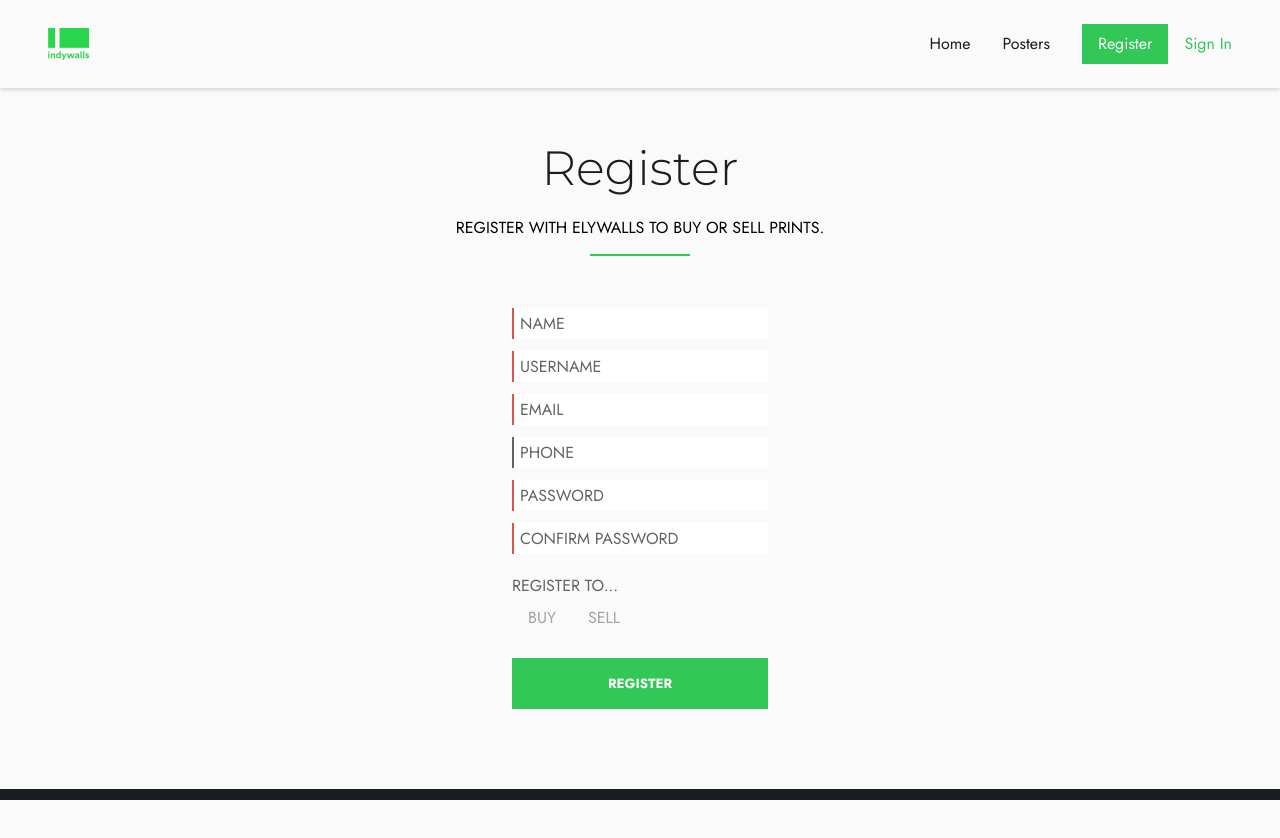
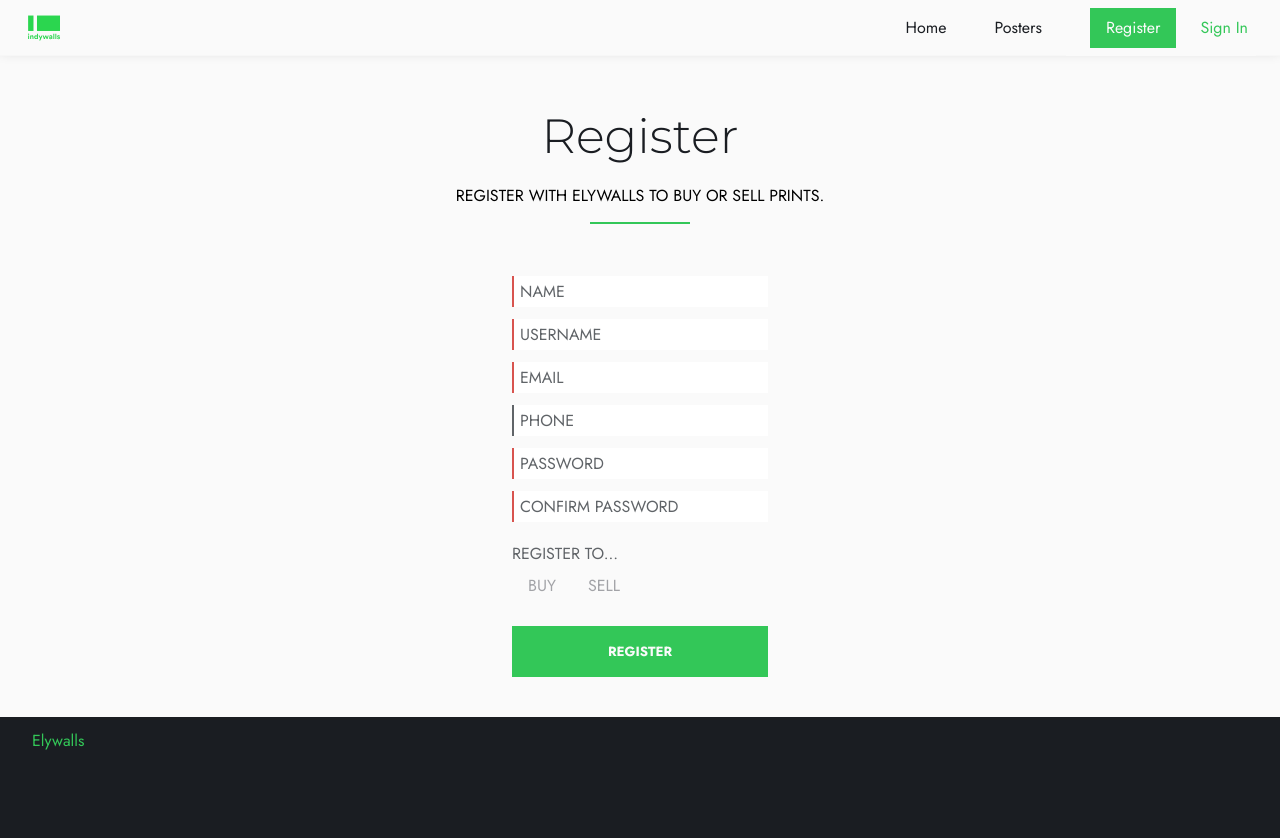
Before and after one commit to saakethtypes/elywalls, a React (Create React App) app in the folder elyreacts/: page /register in a window 1280 px wide. Shown: the top 838 px of the page. Before the commit the page ends 800 px from the top, so only its background shows below. Built offline with nearby package versions, Linux system fonts and the light colour scheme.

Commit message:
feat: integrate sam-cross/css-only-responsive-header

```diff
--- a/elyreacts/src/App.scss
+++ b/elyreacts/src/App.scss
@@ -3,32 +3,11 @@
 html {
     font-family: "Jost", "Montserrat", "Roboto", sans-serif;
     font-size: 16px;
+
+    overflow-x: hidden;
 }
 body {
-    overflow: hidden;
-
     background-color: $color_white;
-}
-#root {
-    & > .App {
-        display: grid;
-        grid-template-rows: repeat(3, minmax(min-content, max-content));
-
-        height: 100vh;
-        overflow-y: auto;
-
-        & > header {
-            grid-row: 1 / 2;
-        }
-        & > div {
-            grid-row: 2 / 3;
-
-            height: 100%;
-        }
-        & > footer {
-            grid-row: 3 / 4;
-        }
-    }
 }
 
 * {
@@ -38,6 +17,8 @@ body {
 p > a,
 span > a,
 a {
+    display: inline-block;
+
     color: $color_link;
     text-decoration: none;
 
@@ -141,7 +122,6 @@ em {
         transition: $transition_time_anim;
     }
 
-    // todo: always show on displays larger than tablet width!
     &:hover {
         & > span {
             // padding: 0.25rem 1.5rem; // todo: fix page jump
@@ -156,8 +136,7 @@ em {
     }
 }
 
-ul {
-    &.style-none {
+ul.style-none {
     list-style-type: none;
 
     li {
@@ -165,7 +144,7 @@ ul {
     }
 }
 
-    &.tiled-list {
+ul.tiled-list {
     display: flex;
     flex-direction: row;
     flex-wrap: wrap;
@@ -195,20 +174,6 @@ ul {
         &.active > * {
             color: $color_white;
             background: $color_indywalls_primary;
-            }
-        }
-    }
-}
-
-nav {
-    a {
-        margin: 0 0.5rem;
-        padding: 1rem 0.5rem;
-
-        color: $color_black;
-
-        &:hover {
-            color: $color_indywalls_primary;
         }
     }
 }
--- a/elyreacts/src/components/Header.js
+++ b/elyreacts/src/components/Header.js
@@ -1,113 +1,94 @@
-import React, { useEffect, useContext, useState } from "react";
-import { useHistory, Link } from "react-router-dom";
-import { GlobalContext } from "../context/GlobalState";
+import React, {useEffect, useContext, useState, useLayoutEffect} from "react";
+import {useHistory, Link} from "react-router-dom";
+import {GlobalContext} from "../context/GlobalState";
 import auth from "../auth";
 
 import LinkButton from './LinkButton';
 
-// @ts-ignore
-import INDYWALLS_LOGO from '../assets/images/Logo.svg';
+// @ts-ignore // todo: Add type defs for SVG, SCSS files
+import LOGO from '../assets/images/Logo.svg';
 
 // @ts-ignore
 import cn from './styles/Header.module.scss';
 
-// todo: Try to tidy opening/closing of menu
-
 export default () => {
-  const [isHeaderOpen, setIsHeaderOpen] = useState(false);
-
-  const closeMenu = () => {
-    const menuEl = document.getElementById(cn.menuContainer);
-    if (!menuEl) return;
-
-    setIsHeaderOpen(false);
-
-    menuEl.style.opacity = '0';
-    menuEl.style.width = '50vw';
-    menuEl.style.left = '-100%';
-  };
-  const openMenu = () => {
-    const menuEl = document.getElementById(cn.menuContainer);
-    if (!menuEl) return;
-
-    setIsHeaderOpen(true);
-
-    menuEl.style.opacity = '1';
-    menuEl.style.width = '100vw';
-    menuEl.style.left = '0';
-  };
-
-  const handleHamburgerClick = () => {
-    if (isHeaderOpen) closeMenu();
-    else openMenu();
-  };
-
     const history = useHistory();
+    const [menuOpen, setMenuOpen] = useState(false);
 
     const {
-    log_status: userLoggedIn,
-    logout,
-    user,
-    persistLog
+        logout: logoutFn,
+        user
     } = useContext(GlobalContext);
 
     const handleLogout = (e) => {
-    closeMenu();
+        e.preventDefault();
 
-    logout();
+        logoutFn();
         auth.logout(() => {
             history.push("/");
         });
     };
 
+    useLayoutEffect(() => {
+        document.querySelectorAll('header .container .menu a').forEach((link) => {
+            link.addEventListener('click', (e) => setMenuOpen(false));
+        });
+    });
+
     return (
-    <header className={cn.container}>
-      <div className={cn.content}>
-        <Link onClick={closeMenu} to="/">
-          <img src={INDYWALLS_LOGO} alt="INDYWALLS" />
+        <header className={cn.wrapper}>
+            <div className={cn.container}>
+                <Link to="/" className={cn.logo}>
+                    <img
+                        src={LOGO}
+                        alt="Elywalls" />
                 </Link>
 
-        <nav className={cn.mainNav}>
-          <Link onClick={closeMenu} to="/">Home</Link>
-          <Link onClick={closeMenu} to="/posters">Posters</Link>
+                <input
+                    type="checkbox"
+                    checked={menuOpen}
+                    onClick={e => setMenuOpen(!menuOpen)}
+                    className={cn.hamburgerButton}
+                    id="Header_IHamburgerButton" />
+                <label htmlFor="Header_IHamburgerButton">
+                    <div></div>
+                </label>
 
-          {user && user.user_type === "buyer" && <Link onClick={closeMenu} to="/admires">Admires</Link>}
-          {user && user.user_type === "buyer" && <Link onClick={closeMenu} to="/cart">Cart</Link>}
+                <div className={cn.menu}>
+                    <nav>
+                        <ul>
+                            <li><Link to="/">Home</Link></li>
+                            <li><Link to="/posters">Posters</Link></li>
 
-          {/* Artist account shouldn't have cart should it? Why would it need a cart? */}
-          {user && user.user_type === "artist" && <Link onClick={closeMenu} to="/admires">Admires</Link>}
-          {user && user.user_type === "artist" && <Link onClick={closeMenu} to="/cart">Cart</Link>}
-          {user && user.user_type === "artist" && <Link onClick={closeMenu} to={`/profile/${user.username}`}>Profile</Link>}
+                            {user && <>
+                                <li><Link to="/admires">Admires</Link></li>
+                                <li><Link to="/cart">Cart</Link></li>
+                            </>}
+
+                            {user && user.user_type === "artist" &&
+                                <li><Link to={`/profile/${user.username}`}>My Profile</Link></li>}
+                        </ul>
                     </nav>
 
-        <div className={cn.accountNav}>
-          {user && user.user_type === "artist" && <LinkButton primary onClick={closeMenu} to="/publish-poster">New Poster</LinkButton>}
+                    <div className={cn.buttons}>
+                        {!user && <>
+                            <LinkButton primary to="/register">Register</LinkButton>
+                            <div className={cn.account}>
+                                <Link to="/login">Sign In</Link>
+                            </div>
+                        </>}
 
-          {!user &&
-            <div className={cn.buttonRegister__container}>
-              <LinkButton className={cn.buttonRegister} primary onClick={closeMenu} to="/register">Register</LinkButton>
+                        {user && user.user_type === "artist" && <>
+                            <LinkButton primary to="/publish-poster">Publish</LinkButton>
+                        </>}
 
-              <div className={cn.buttonRegister__dropdown}>
-                <span>or</span>
-                <Link onClick={closeMenu} to="/register?type=artist">
-                  Register as Artist
-                </Link>
+                        {user && <div className={cn.account}>
+                            <Link to="/account">Account</Link>
+                            <Link to="/" onClick={handleLogout}>Sign Out</Link>
+                        </div>}
                     </div>
-            </div>}
-          {!user && <Link onClick={closeMenu} to="/login">Sign In</Link>}
-
-          {user && <LinkButton primary onClick={closeMenu} to="/account">Account</LinkButton>}
-          {user && <Link onClick={handleLogout} to="/">Sign Out</Link>}
                 </div>
             </div>
         </header>
     );
 };
-
-// {user && user.user_type === "buyer" && <Link to="/admires">Admires</Link>}
-//             {user && user.user_type === "buyer" && <Link to="/cart">Cart</Link>}
-
-//             {user && user.user_type === "artist" && <Link to="/admires">Admires</Link>}
-//             {user && user.user_type === "artist" && <Link to="/cart">Cart</Link>}
-//             {user && user.user_type === "artist" && <Link to="/account?view=published">Published</Link>}
-//             {user && user.user_type === "artist" && <LinkButton to="/publish-poster">New Poster</LinkButton>}
--- a/elyreacts/src/components/styles/Header.module.scss
+++ b/elyreacts/src/components/styles/Header.module.scss
@@ -1,201 +1,331 @@
-@import "../../variables.scss";
+@import "../../variables.scss";// Variables
 
-.container {
+$breakpoint_tablet: $media_width_tablet;
+$breakpoint_desktop: $max-width_content;
+$max_header_width: $media_width_retina;
+
+$header_height: 3.5rem;
+
+$color_background: $color_white;
+$color_background_alt: darken($color_white, 1);
+$color_text: $color_black;
+$color_text_alt: $color_indywalls_primary;
+$color_border: darken($color_white, 1);
+
+$transition_link: $transition_time_link ease-in-out;
+$transition_anim: $transition_time_anim ease-in-out;
+
+header.wrapper {
     position: sticky;
     z-index: 99998;
     top: 0;
-    left: 0;
+
+    height: $header_height;
     width: 100%;
 
-    background-color: $color_white;
+    background: $color_background;
 
-    box-shadow: 0 2px 4px rgba(0, 0, 0, 0.15);
+    box-shadow: 0 -4px 12px rgba(0,0,0,0.15);
+
+    & * {
+        box-sizing: content-box;
+    }
 }
+header.wrapper .container {
+    position: absolute;
+    box-sizing: border-box;
+    top: 0;
+    left: 0;
 
-.content {
-    display: grid;
-    grid-template-columns: max-content 1fr max-content;
-    grid-template-rows: 1fr 1fr;
+    display: flex;
+    flex-direction: row;
+    align-items: center;
+    justify-content: space-between;
 
     width: 100%;
-    max-width: $max-width_content;
+    max-width: $max_header_width;
+
+    padding: 0 1.5rem;
 
     margin: 0 auto;
+    border-bottom: 1px solid $color_border;
 
-    /* Grid assignments */
+    & > .logo {
+        & > img {
+            height: 3rem;
+            width: 2rem;
+            padding: 0.25rem;
 
-    & > a {
-        grid-area: 1/1/2/2;
-    }
-
-    & > .accountNav {
-        grid-area: 1/3/2/4;
-    }
-
-    & > .mainNav {
-        grid-area: 2/1/3/4;
-    }
-}
-
-// Logo
-.content > a {
-    display: flex;
-    align-items: center;
-    justify-content: center;
-
-    padding: 0.75rem 1rem;
-
-    & > img {
-        height: 2rem;
-    }
-}
-
-.mainNav {
-    display: flex;
-    align-items: stretch;
-    justify-content: stretch;
-
-    height: 100%;
-    width: 100%;
-
-    & > * {
-        display: flex;
-        align-items: center;
-        justify-content: center;
-
-        width: 100%;
-        margin: 0;
-        padding: 0.5rem 1rem;
-
-        color: $color_black;
-        text-align: center;
-
-        &:hover {
-            color: $color_indywalls_primary_light;
+            pointer-events: none;
         }
     }
 }
 
-.accountNav {
-    display: flex;
-    align-items: center;
-    padding: 0.5rem 1rem;
+// Hamburger styles
+input.hamburgerButton {
+    display: none; // Hide checkbox
 
-    & > *:nth-child(1n + 2) {
-        margin-left: 1rem;
-    }
+    & ~ label {
+        position: relative;
+        padding: 0.25rem;
 
-    & .buttonRegister__dropdown {
-        display: none;
+        width: 1.5rem;
+        height: 1.25rem;
+
+        & > div,
+        & > div::before,
+        & > div::after {
+            content: "";
+            position: absolute;
+            top: 0.825rem;
+
+            height: 0.125rem;
+            width: 1.5rem;
+
+            opacity: 1;
+
+            background: $color_text;
+
+            transition: $transition_link;
+        }
+        & > div::before {
+            top: -0.5rem;
+        }
+        & > div::after {
+            top: 0.5rem;
+        }
     }
 }
 
-@media only screen and (min-width: $media_width_tablet) {
-    .content {
-        display: grid;
-        grid-template-columns: max-content minmax(0, auto) max-content max-content;
-        grid-template-rows: 1fr;
-
-        width: 100%;
-        max-width: $max-width_content;
-
-        margin: 0 auto;
-        padding: 1rem 2rem;
-
-        /* Grid assignments */
-
-        & > a {
-            grid-area: 1/1/2/2;
+// Menu OPEN styles
+header.wrapper .container .hamburgerButton:checked {
+    & ~ label {
+        & > div {
+            width: 0;
+            background: transparentize($color_text, 1);
         }
-
-        & > .accountNav {
-            grid-area: 1/4/2/5;
+        & > div::before {
+            transform: rotateZ(45deg);
+            top: -0rem;
         }
-
-        & > .mainNav {
-            grid-area: 1/3/2/4;
+        & > div::after {
+            transform: rotateZ(-45deg);
+            top: -0rem;
         }
     }
 
-    .buttonRegister:hover + .buttonRegister__dropdown,
-    .buttonRegister__dropdown:hover {
-        display: block;
+    & ~ .menu {
+        left: 0;
+    }
+}
+
+// Default menu styles
+// Menu CLOSED styles
+header.wrapper .container .menu {
+    position: absolute;
+    z-index: -1;
+    top: $header_height;
+    left: calc(-100vw - 3rem); // VP + padding
+
+    display: grid;
+    grid-template-columns: 1fr;
+    grid-template-rows: repeat(2, max-content);
+
+    width: 100%;
+
+    background: $color_background;
+
+    transition: $transition_anim;
+
+    &::after {
+        content: "";
+        position: absolute;
+        z-index: -1;
+
+        height: 100vh;
+        width: 100vw;
+
+        background: $color_background;
+
+        transition: $transition_anim;
     }
 
-    .buttonRegister__container {
-        position: relative;
+    nav {
+        grid-area: auto; // Unset from other layouts
     }
 
-    .buttonRegister__dropdown {
-        display: none;
-        // visibility: hidden;
+    nav ul {
+        display: flex;
+        flex-direction: column;
 
-        position: absolute;
-        z-index: 998;
-        top: 100%;
-        left: 50%;
-        transform: translateX(-50%);
-        overflow: hidden;
+        & > li {
+            height: auto;
+            margin: auto 0;
+        }
+        & > li > a {
+            box-sizing: border-box;
+            width: 100%;
+            padding: 1rem 1.5rem;
 
-        width: max-content;
+            text-align: left;
+            color: $color_text;
 
-        padding: 2.5em 1em 0.5em 1em;
+            transition: $transition_link;
 
-        // opacity: 0;
+            &:hover {
+                color: $color_text_alt;
+                background: $color_background_alt;
+            }
+        }
+    }
 
-        // transition: opacity $transition_time_link;
+    div.buttons {
+        grid-area: auto; // Unset from other layouts
+        display: grid;
+        grid-template-columns: repeat(2, 1fr);
+        grid-template-rows: 1fr;
 
-        & > span {
-            position: absolute;
-            z-index: 998;
-            top: 1.75em;
-            left: 50%;
-            transform: translateX(-50%);
+        padding: 1rem 1.5rem;
+        border-top: 1px solid $color_border;
 
-            color: $color_grey_dark;
+        background: $color_background;
 
-            font-size: 0.75em;
-            text-transform: uppercase;
+        & > * {
+            margin-right: 1rem;
+            text-align: center;
         }
-        & > a {
-            display: inline-block;
-
-            position: relative;
-            z-index: 998;
-
-            margin-top: 0.25em;
+        & > *:last-child {
+            margin-right: 0;
         }
 
-        // Dropdown background
-        &::after {
-            content: "";
-            position: absolute;
-            z-index: 997;
-            top: 0.75em;
-            left: 0;
-            right: 0;
-            bottom: 0;
+        & > .account {
+            display: flex;
+            align-items: center;
+            justify-content: space-around;
 
-            border-radius: 0.5em;
-
-            background: $color_black;
-        }
-
-        // Arrow above dropdown
-        &::before {
-            content: "";
-            pointer-events: none;
-            position: absolute;
-            z-index: 996;
-            top: -0.75em;
-            left: 50%;
-            margin-left: -0.75em;
-
-            border: 0.75em solid transparent;
-            border-bottom: 0.75em solid $color_black;
-
-            height: 0;
-            width: 0;
+            & > * {
+                padding: 0.5rem;
+            }
         }
     }
 }
+
+/* Media queries */
+@media only screen and (min-width: $breakpoint_tablet) {
+    header.wrapper {
+        height: 6.5rem;
+        border-bottom: 1px solid $color_border;
+    }
+
+    header.wrapper .container {
+        left: 50%;
+        transform: translate(-50%, 0);
+        justify-content: flex-start;
+
+        border: none;
+    }
+
+    input.hamburgerButton ~ label {
+        display: none;
+    }
+
+    header.wrapper .container .menu {
+        box-sizing: border-box;
+
+        z-index: unset;
+        top: 0;
+        left: 0;
+
+        padding: 0 1.5rem;
+
+        display: grid;
+        grid-template-columns: auto max-content;
+        grid-template-rows: $header_height 3rem;
+
+        background: none;
+
+        &::after {
+            display: none;
+        }
+
+        div.buttons {
+            grid-area: 1/2/2/3;
+
+            box-sizing: border-box;
+            display: flex;
+            flex-direction: row;
+
+            align-items: center;
+            justify-content: center;
+
+            padding: 0;
+            margin: 0;
+            border: none;
+        }
+
+        nav {
+            grid-area: 2/1/3/3;
+        }
+
+        nav ul {
+            flex-direction: row;
+            justify-content: center;
+
+            & > li {
+                flex: 1;
+            }
+            & > li > a {
+                display: inline-block;
+                width: 100%;
+
+                text-align: center;
+            }
+        }
+    }
+}
+
+@media only screen and (min-width: $breakpoint_desktop) {
+    header.wrapper {
+        height: $header_height;
+    }
+
+    header.wrapper .container .menu {
+        box-sizing: border-box;
+        grid-template-columns: 4rem auto max-content;
+        grid-template-rows: 1fr;
+
+        height: $header_height;
+
+        padding: 0 1.5rem;
+
+        nav {
+            grid-area: 1/2/2/3;
+        }
+
+        div.buttons {
+            grid-area: 1/3/2/4;
+            padding-left: 1.5rem;
+
+            & > .account {
+                justify-content: center;
+            }
+        }
+
+        nav ul {
+            align-items: flex-start;
+            justify-content: flex-end;
+
+            height: 100%;
+            width: 100%;
+
+            & > li {
+                flex: 0;
+            }
+
+            & > li > a {
+                width: max-content;
+                padding: 1.25rem 1.5rem;
+            }
+        }
+    }
+}
```
Lines whose indentation alone changed are shown as unchanged.
